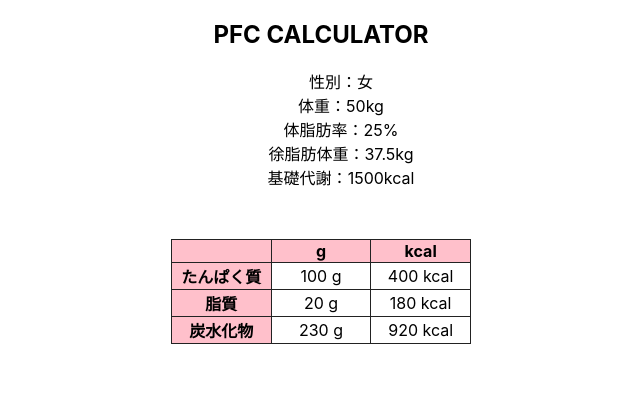
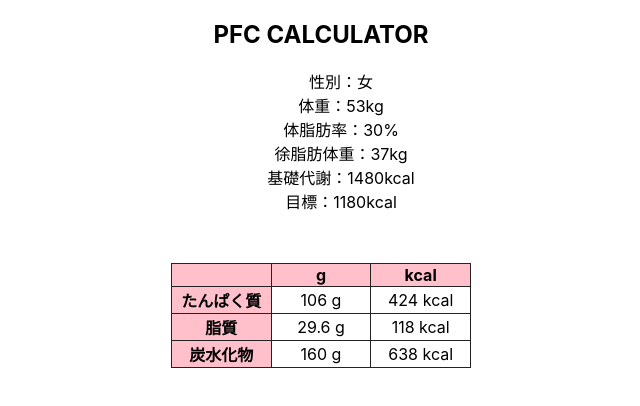
Before and after one commit to yo0o0oy/prac-program, a React (Create React App) app in the folder javascript/react/mbo/pfc-calculator/: page / in a window 1280 px wide. Shown: the top 406 px of the page, without its empty margins (319-959 px from the left). Built offline with nearby package versions, Linux system fonts and the light colour scheme.

Commit message:
計算式完成

```diff
--- a/javascript/react/mbo/pfc-calculator/src/App.js
+++ b/javascript/react/mbo/pfc-calculator/src/App.js
@@ -1,24 +1,54 @@
 import React from 'react';
 
 import './App.css';
+
+class Question extends React.Component {
+  constructor(props) {
+    super(props)
+    this.state = {
+      no: 1,
+    }
+  }
+
+  handleClick() {
+    let no = this.state.no
+    this.setState({
+      no: no++,
+    })
+    console.log('next!')
+  }
+
+  render() {
+    return (
+      <div className="question">
+        <div>Question {this.state.no}</div>
+        <button onClick={this.handleClick}>next</button>
+      </div>
+    );
+  }
+}
 
 class App extends React.Component {
   constructor(props) {
     super(props)
     this.state = {
-      sex: 'female',
-      weight: 50,
-      fatPercentage: 25,
+      sex: 'F',
+      weight: 53,
+      fatPercentage: 30,
       pfc: {
-        p: { name: 'たんぱく質', g:100, kcal: 400 },
-        f: { name: '脂質', g:20, kcal: 180 },
-        c: { name: '炭水化物', g:230, kcal: 920 },
+        p: { name: 'たんぱく質' },
+        f: { name: '脂質' },
+        c: { name: '炭水化物' },
       },
     };
+    this.pfcTable = React.createRef();
+  }
+  componentDidMount() {
+    this.calcPfc();
   }
 
   render() {
-    const sexName = this.state.sex === 'female' ? '女' : '男';
+    const sexName = this.state.sex === 'F' ? '女' : '男';
     return (
       <div className="App">
         <h2>PFC CALCULATOR</h2>
@@ -26,43 +56,73 @@ class App extends React.Component {
           <li>性別：{sexName}</li>
           <li>体重：{this.state.weight}kg</li>
           <li>体脂肪率：{this.state.fatPercentage}%</li>
-          <li>徐脂肪体重：{this.calcLeanBodyMass()}kg</li>
-          <li>基礎代謝：{this.calcBm()}kcal</li>
+          <li>徐脂肪体重：{this.leanBodyMass()}kg</li>
+          <li>基礎代謝：{this.bm()}kcal</li>
+          <li>目標：{this.consumedKcal()}kcal</li>
         </ul>
-        <table>
+        <table ref={this.pfcTable}>
+          <thead>
             <tr>
               <th></th>
               <th>g</th>
               <th>kcal</th>
             </tr>
+          </thead>
+          <tbody>
             { Object.keys(this.state.pfc).map((key)=>{
               return (
-              <tr>
+                <tr key={key}>
                   <th>{this.state.pfc[key].name}</th>
                   <td>{this.state.pfc[key].g} g</td>
                   <td>{this.state.pfc[key].kcal} kcal</td>
                 </tr>
               )
             })}
+          </tbody>
         </table>
       </div>
     );
   }
 
   /*
+   * PFCを計算
+   * TODO: computed的なんにしたい
+   */
+  calcPfc() {
+    if (this.pfcTable) {
+      const pfc = Object.assign(this.state.pfc)
+      pfc.p.g = this.state.weight * 2
+      pfc.p.kcal = Math.round(pfc.p.g * 4)
+      pfc.f.g = this.leanBodyMass() * 0.8
+      pfc.f.kcal = Math.round(pfc.f.g * 4)
+      pfc.c.kcal = this.consumedKcal() - pfc.p.kcal - pfc.f.kcal
+      pfc.c.g = Math.round(pfc.c.kcal / 4)
+      this.setState({ pfc })
+    }
+  }
+
+  /*
    * 徐脂肪体重を計算
    * TODO: computed的なんにしたい
    */
-  calcLeanBodyMass() {
-    return this.state.weight * (1 - this.state.fatPercentage / 100);
+  leanBodyMass() {
+    return Math.round(this.state.weight * (1 - this.state.fatPercentage / 100));
   }
 
   /*
    * 基礎代謝を計算
    * TODO: computed的なんにしたい
    */
-  calcBm() {
-    return this.state.weight * 30;
+  bm() {
+    return this.leanBodyMass() * 40;
+  }
+
+  /*
+   * 摂取カロリーを計算
+   * TODO: computed的なんにしたい
+   */
+  consumedKcal() {
+    return this.bm() - 300;
   }
 
 }
```
Lines whose indentation alone changed are shown as unchanged.
